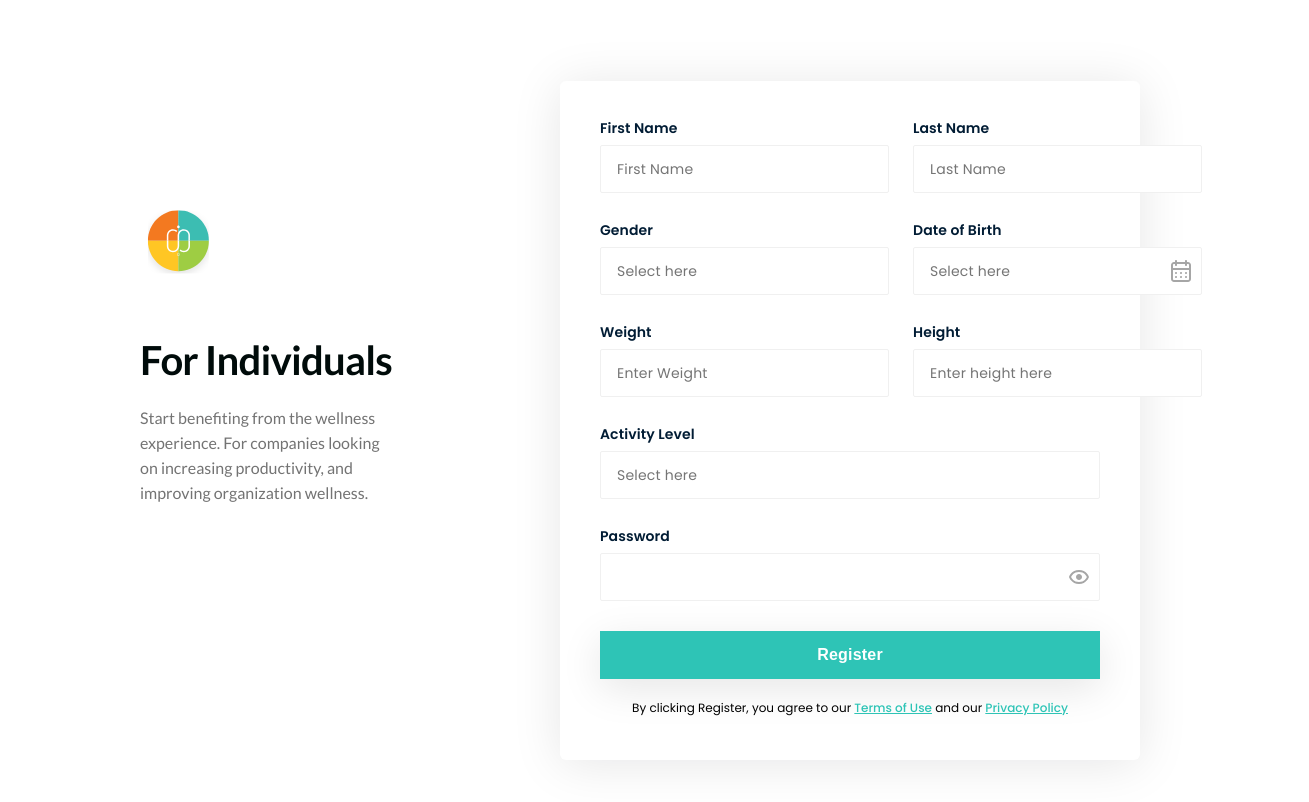
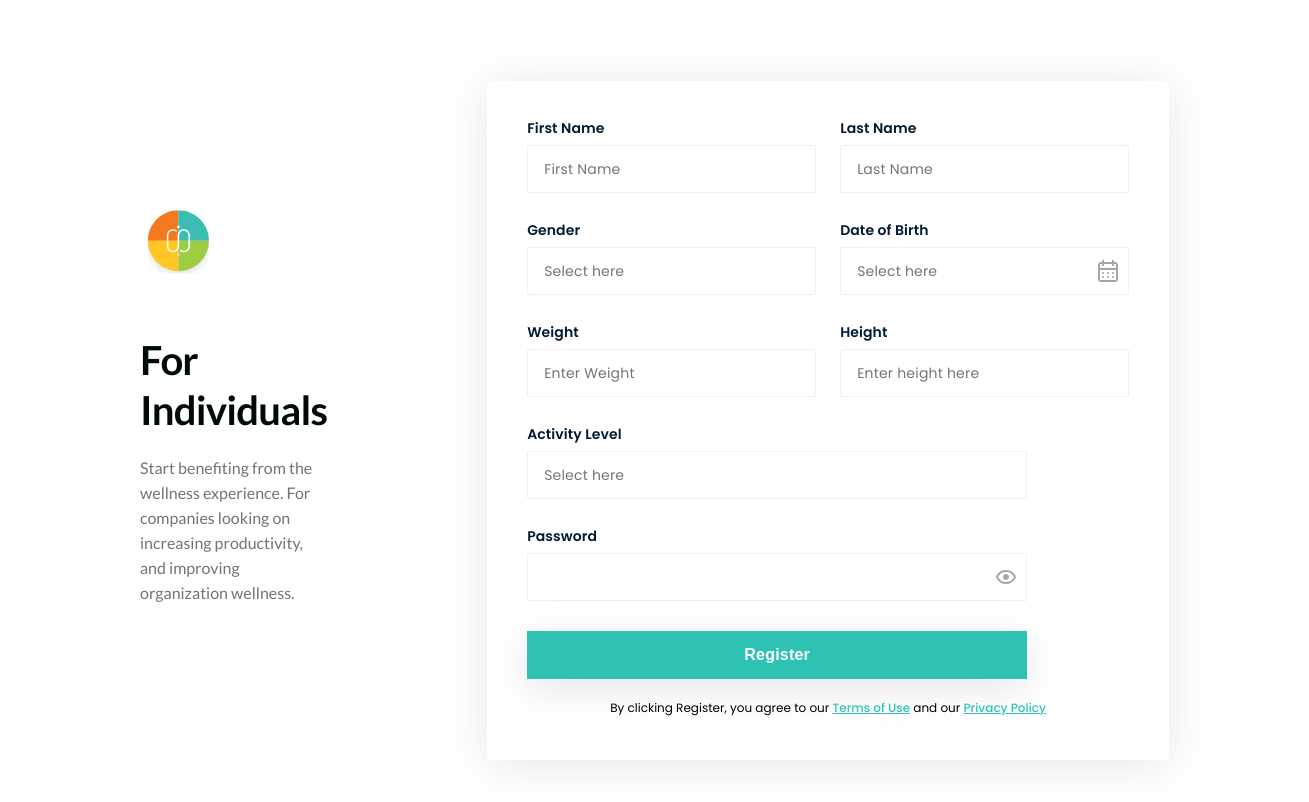
Before and after one commit to VictortheGreat7/web-development-training-assignment, a plain HTML site: page index.html in a window 1280 px wide. Shown: the whole page, 1309 px wide, since content can reach past the window. Drawn offline with Linux system fonts and the light colour scheme.

Commit message:
Container, wrapper and svg width fix

```diff
--- a/css/wdt.css
+++ b/css/wdt.css
@@ -10,9 +10,9 @@ body{
 }
 
 .wrapper{
-	position: absolute;
-	min-width: 100%;
-	height: 100%;
+	position: relative;
+	width: fit-content;
+	height: fit-content;
 	display: flex;
 	justify-content: center;
 	padding-block-start: 81px;
@@ -30,13 +30,12 @@ body{
 
     &>svg {
         max-width: 77.333px;
-        min-height: 80px;
         max-height: 80px;
     }
 }
 
 .plan_name {
-    color: var(--CL-Black, #000B0A);
+    color: var(--CL-Black, hsl(175, 100%, 2%));
     font-size: 40px;
     font-style: normal;
     font-weight: 700;
@@ -48,7 +47,7 @@ body{
 }
 
 .description {
-    color: var(--CL-Grey, #737373);
+    color: var(--CL-Grey, hsl(0, 0%, 45%));
     font-size: 16px;
     font-style: normal;
     font-weight: 400;
@@ -57,7 +56,7 @@ body{
 }
 
 .description2 {
-    color: var(--CL-Grey, #737373);
+    color: var(--CL-Grey, hsl(0, 0%, 45%));
     font-size: 16px;
     font-style: normal;
     font-weight: 300;
@@ -66,11 +65,11 @@ body{
 }
 
 .container {
-    max-width: 580px;
+    width: fit-content;
     height: fit-content;
     border-radius: 6px;
     background: #FFF;
-    box-shadow: 0px 4px 50px 0px rgba(4, 8, 19, 0.10);
+    box-shadow: 0px 4px 50px 0px hsla(224, 65%, 5%, 0.1);
     padding: 40px;
     font-family: 'Poppins', sans-serif;
 }
@@ -98,7 +97,7 @@ body{
 }
 
 label {
-    color: var(--Text-Headings, #011C34);
+    color: var(--Text-Headings, 	hsl(208, 96%, 10%));
     font-size: 14px;
     font-style: normal;
     font-weight: 600;
@@ -106,7 +105,7 @@ label {
     letter-spacing: 0.1px;
 
     &~input {
-        color: var(--Text-Headings, #011C34);
+        color: var(--Text-Headings, 	hsl(208, 96%, 10%));
         font-size: 14px;
         font-style: normal;
         font-weight: 400;
@@ -160,11 +159,11 @@ input {
 button {
     width: 500px;
     height: 48px;
-    background: var(--CL-Green, #2EC4B6);
+    background: var(--CL-Green, 	hsl(174, 62%, 47%));
     border: 0;
-    box-shadow: 0px 10px 40px rgba(0, 0, 0, 0.10);
+    box-shadow: 0px 10px 40px hsla(0, 0%, 0%, 0.1);
     margin-block-end: 16px;
-    color: var(--Basic-100, #FFF);
+    color: var(--Basic-100, hsla(0, 0%, 100%, 1));
     text-align: center;
     font-size: 16px;
     font-style: normal;
@@ -184,7 +183,7 @@ footer {
     justify-content: center;
 
     &>a {
-        color: var(--CL-Green, #2EC4B6);
+        color: var(--CL-Green, hsla(174.4, 61.98%, 47.45%, 1));
         font-size: 12px;
         font-style: normal;
         font-weight: 500;
```
